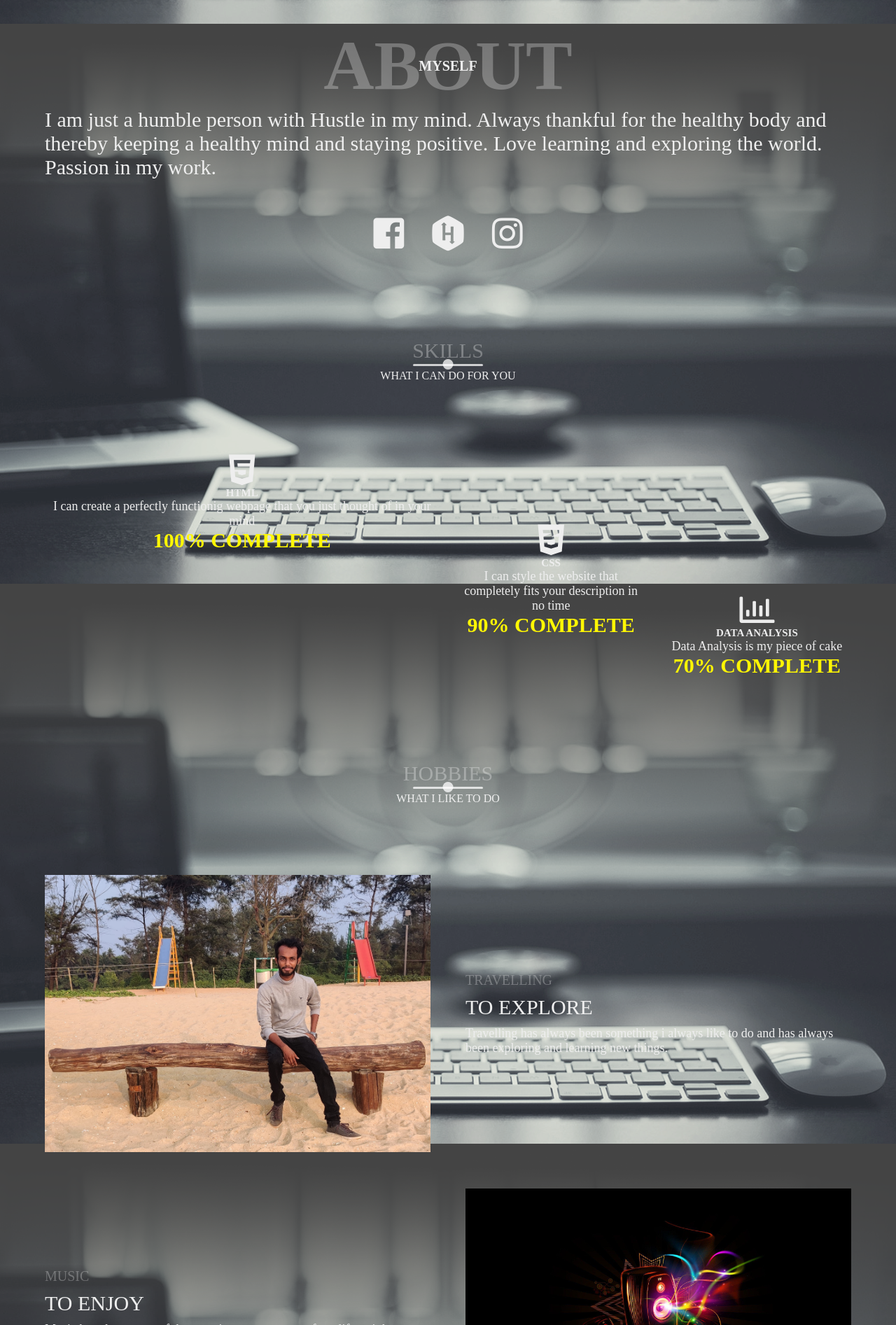
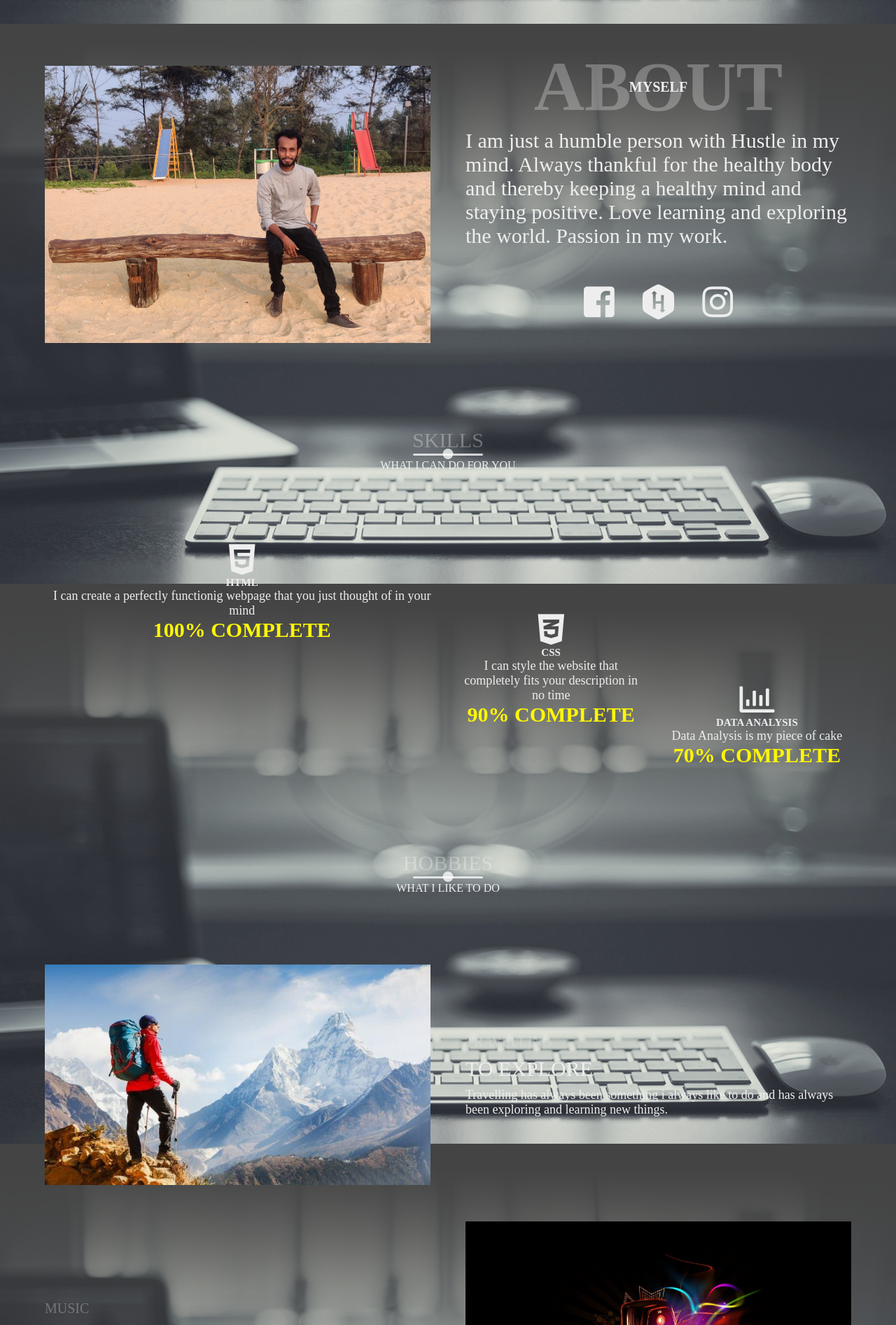
Before and after one commit to samradhshetty07/sam.github.io, a plain HTML site: page index.html in a window 1280 px wide. Shown: the part 766-2659 px from the top of the page at 70% size. Drawn offline with nearby package versions, Linux system fonts and the light colour scheme.

Commit message:
Update index.html

```diff
--- a/index.html
+++ b/index.html
@@ -53,6 +53,9 @@
 
      <section class="about" id="about">
      	<div class="container">
+		<div class="profile-img" data-aos="fade-right" data-aos-delay="300">
+     			<img src="images/proo.JPG">
+     		</div>
      		<div class="about-details" data-aos="fade-left" data-aos-delay="300">
      			<div class="about-heading">
      				<h1>ABOUT</h1>
@@ -147,7 +150,7 @@
      		</div>
      		<div class="portfolio-item">
      			<div class="portfolio-img has-margin-right" data-aos="fade-left" data-aos-delay="300">
-     				<img src="images/proo.jpg">
+     				<img src="images/tr2.jpg">
      			</div>
      			<div class="portfolio-description" data-aos="fade-right" data-aos-delay="300">
      				<h6>Travelling</h6>
```
